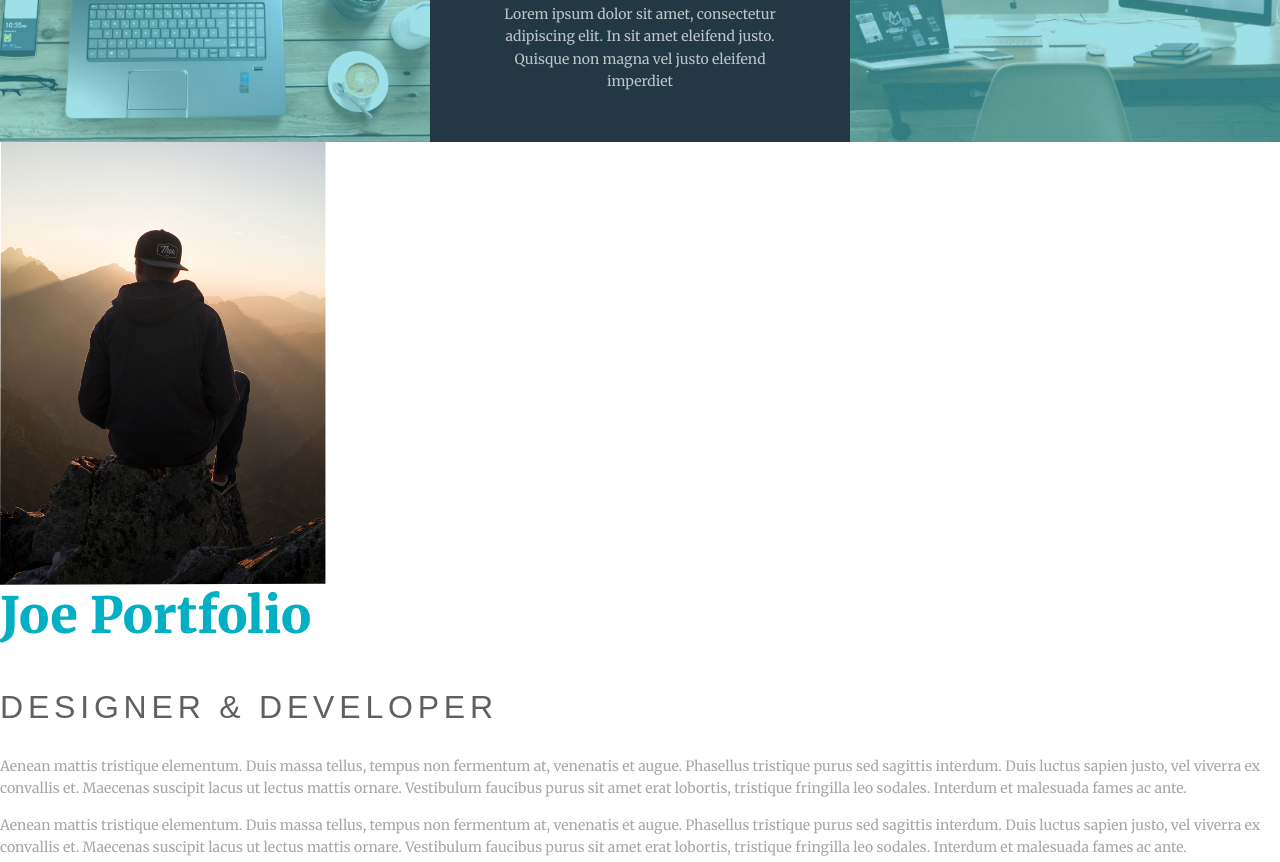
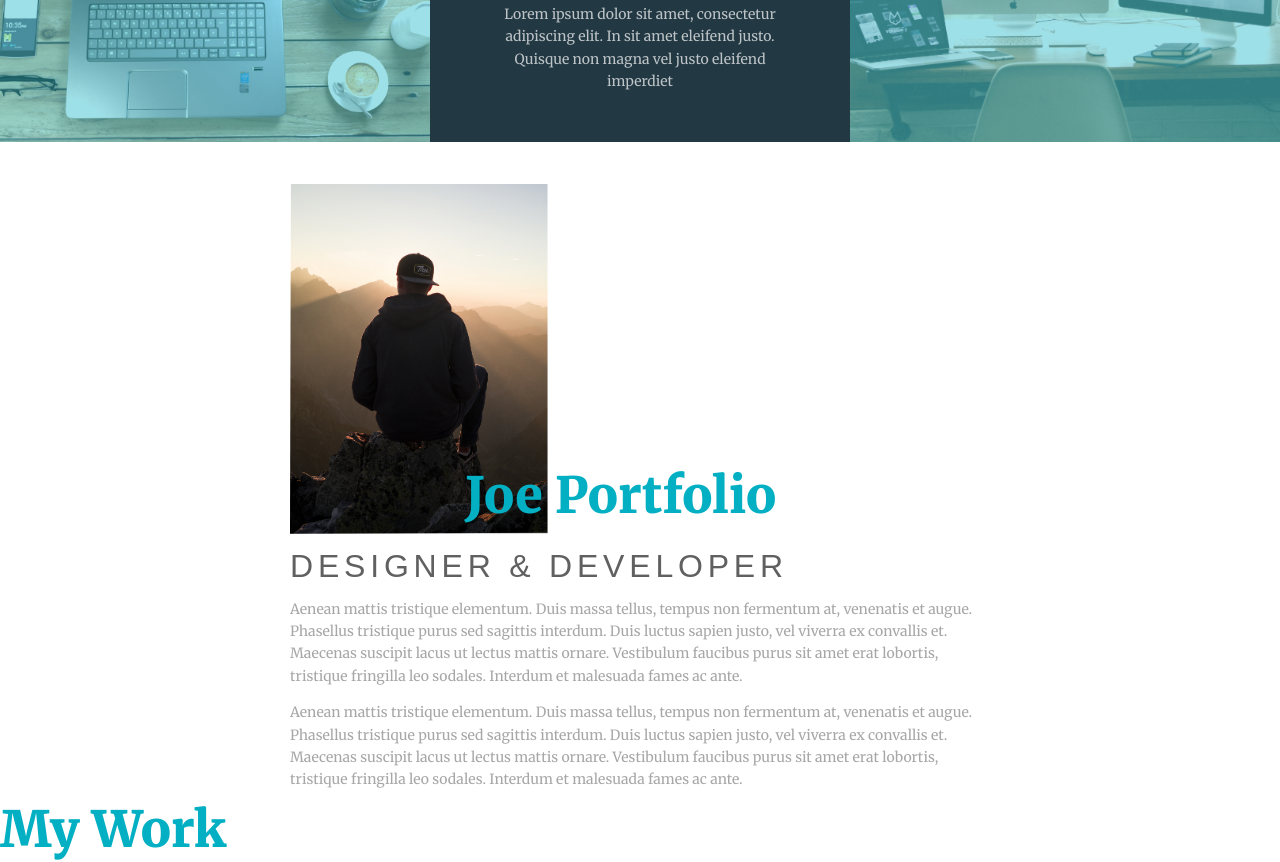
Before and after one commit to kevin-powell/portfolio-with-css-grid, a website: page index.html in a window 1280 px wide. Shown: the part 961-1823 px from the top of the page. Drawn offline with Linux system fonts and the light colour scheme; a web font is replaced by a local one.

Commit message:
Portfolio styles

```diff
--- a/scss/modules/_all.scss
+++ b/scss/modules/_all.scss
@@ -1,2 +1,3 @@
 @import 'typography';
 @import 'colors';
+@import 'placeholders';
--- /dev/null
+++ b/scss/modules/_placeholders.scss
@@ -0,0 +1,13 @@
+%container {
+  width: 90%;
+  margin: 0 auto;
+  max-width: 50em;
+}
+
+%clearfix {
+  &::after {
+    content: '';
+    display: block;
+    clear: both;
+  }
+}
--- /dev/null
+++ b/scss/partials/_about-me.scss
@@ -0,0 +1,50 @@
+
+.about-me {
+  @extend %container;
+  @extend %clearfix;
+
+  margin-top: 3em;
+
+}
+
+.about-img {
+  max-height: 25em;
+
+
+  @media (min-width: 42em) {
+    float: left;
+    margin-right: 1em;
+  }
+}
+
+.about-title {
+  margin-bottom: .25em;
+}
+
+.about-subtitle {
+  margin: .5em 0;
+}
+
+@supports (display: grid) {
+  .about-me {
+    display: grid;
+    grid-template-columns: [port-start] minmax(6em, 1fr) [name-start] minmax(6em, 1fr) [img-end] 2fr [port-end];
+  }
+
+  .about-img {
+    grid-column: port / img;
+    grid-row: 1 / 2;
+  }
+
+  .about-title {
+    grid-column: name / port;
+    grid-row: 1 / 2;
+    align-self: end;
+  }
+
+  .about-subtitle,
+  .about-text {
+    grid-column: port / port;
+  }
+
+}
--- a/scss/partials/_all.scss
+++ b/scss/partials/_all.scss
@@ -1,3 +1,4 @@
 @import 'base';
 @import 'welcome';
 @import 'intro';
+@import 'about-me';
```
Also changed, not shown: css/main.css.
